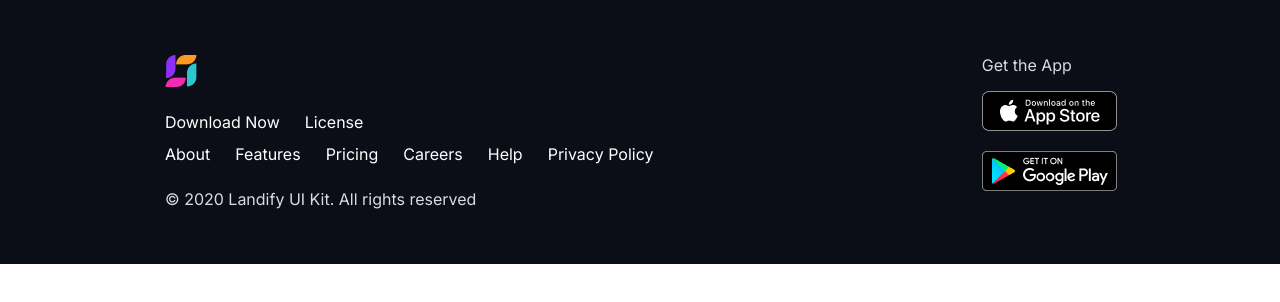
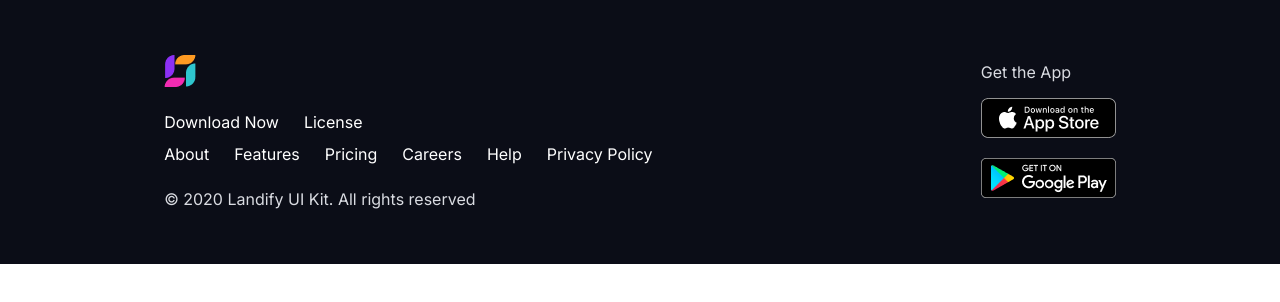
Before and after one commit to ananthusyam/figma-to-css, a plain HTML site: page index.html in a window 1280 px wide. Drawn offline with Linux system fonts and the light colour scheme.

Commit message:
added few changes

```diff
--- a/styles.css
+++ b/styles.css
@@ -7,11 +7,13 @@
 .footer {
     display: flex;
     background: #0B0D17;
+    padding: 55px 0;
 }
 .footer-left {
     display: flex;
     flex-direction: column;
-    margin: 55px auto 55px 165px;
+    justify-content: center;
+    margin: auto;
     gap: 25px;
 }
 .footer-left-image {
@@ -49,5 +51,5 @@
     gap: 16px;
 }
 .footer-right {
-    margin: 55px auto 55px 165px;
+    margin: auto;
 }
```
